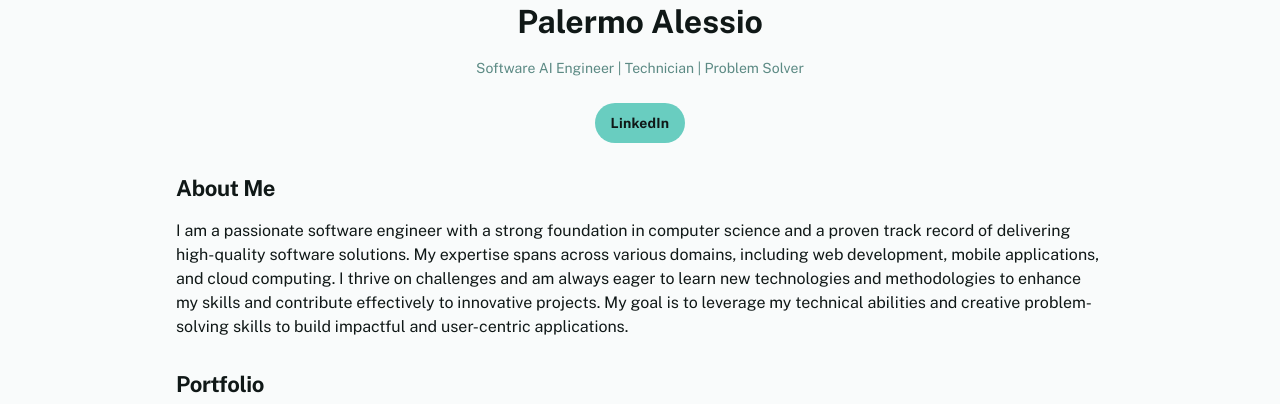
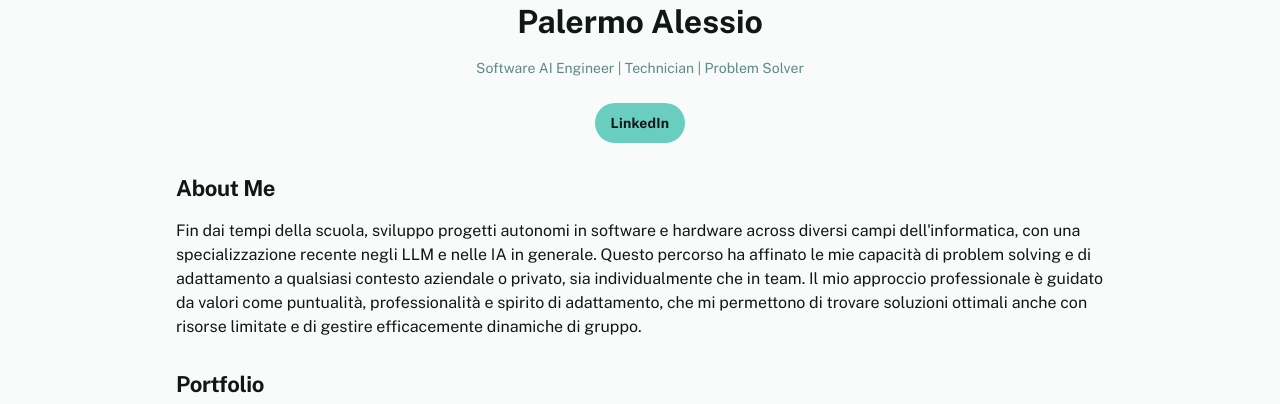
Before and after one commit to PalermoAlessio/PalermoAlessio.github.io, a plain HTML site: page index.html in a window 1280 px wide. Shown: the part 310-714 px from the top of the page. Drawn offline with nearby package versions, Linux system fonts and the light colour scheme.

Commit message:
Update index.html

```diff
--- a/index.html
+++ b/index.html
@@ -56,10 +56,7 @@
             </div>
             <h2 data-lang="about-me-title" class="text-[22px] font-bold leading-tight tracking-[-0.015em] px-4 pb-3 pt-5">About Me</h2>
             <p data-lang="about-me" class="text-base font-normal leading-normal pb-3 pt-1 px-4">
-              I am a passionate software engineer with a strong foundation in computer science and a proven track record of delivering high-quality software solutions. My expertise
-              spans across various domains, including web development, mobile applications, and cloud computing. I thrive on challenges and am always eager to learn new
-              technologies and methodologies to enhance my skills and contribute effectively to innovative projects. My goal is to leverage my technical abilities and creative
-              problem-solving skills to build impactful and user-centric applications.
+              Fin dai tempi della scuola, sviluppo progetti autonomi in software e hardware across diversi campi dell'informatica, con una specializzazione recente negli LLM e nelle IA in generale. Questo percorso ha affinato le mie capacità di problem solving e di adattamento a qualsiasi contesto aziendale o privato, sia individualmente che in team. Il mio approccio professionale è guidato da valori come puntualità, professionalità e spirito di adattamento, che mi permettono di trovare soluzioni ottimali anche con risorse limitate e di gestire efficacemente dinamiche di gruppo.
             </p>
             <h2 data-lang="portfolio-title" class="text-[22px] font-bold leading-tight tracking-[-0.015em] px-4 pb-3 pt-5">Portfolio</h2>
             <div class="grid grid-cols-[repeat(auto-fit,minmax(158px,1fr))] gap-3 p-4">
@@ -97,7 +94,7 @@
             <h2 data-lang="contact-title" class="text-[22px] font-bold leading-tight tracking-[-0.015em] px-4 pb-3 pt-5">Contact</h2>
             <div class="@container">
               <div class="flex flex-row justify-center gap-4 px-4">
-                <div class="flex flex-col items-center gap-2 bg-[#f9fbfb] dark:bg-gray-800 py-2.5 text-center">
+                <a href="https://it.linkedin.com/in/alessio-palermo-41b306152" target="_blank" rel="noopener noreferrer" class="flex flex-col items-center gap-2 bg-[#f9fbfb] dark:bg-gray-800 py-2.5 text-center cursor-pointer">
                   <div class="rounded-full bg-[#eaf1f0] dark:bg-gray-700 p-2.5">
                     <div class="text-[#101817] dark:text-gray-200" data-icon="LinkedinLogo" data-size="20px" data-weight="regular">
                       <svg xmlns="http://www.w3.org/2000/svg" width="20px" height="20px" fill="currentColor" viewBox="0 0 256 256">
@@ -108,8 +105,8 @@
                     </div>
                   </div>
                   <p class="text-sm font-medium leading-normal">LinkedIn</p>
-                </div>
-                <div class="flex flex-col items-center gap-2 bg-[#f9fbfb] dark:bg-gray-800 py-2.5 text-center">
+                </a>
+                <a href="https://github.com/PalermoAlessio" target="_blank" rel="noopener noreferrer" class="flex flex-col items-center gap-2 bg-[#f9fbfb] dark:bg-gray-800 py-2.5 text-center cursor-pointer">
                   <div class="rounded-full bg-[#eaf1f0] dark:bg-gray-700 p-2.5">
                     <div class="text-[#101817] dark:text-gray-200" data-icon="GithubLogo" data-size="20px" data-weight="regular">
                       <svg xmlns="http://www.w3.org/2000/svg" width="20px" height="20px" fill="currentColor" viewBox="0 0 256 256">
@@ -120,8 +117,8 @@
                     </div>
                   </div>
                   <p class="text-sm font-medium leading-normal">GitHub</p>
-                </div>
-                <div class="flex flex-col items-center gap-2 bg-[#f9fbfb] dark:bg-gray-800 py-2.5 text-center">
+                </a>
+                <a href="tel:+393468609789" class="flex flex-col items-center gap-2 bg-[#f9fbfb] dark:bg-gray-800 py-2.5 text-center cursor-pointer">
                   <div class="rounded-full bg-[#eaf1f0] dark:bg-gray-700 p-2.5">
                     <div class="text-[#101817] dark:text-gray-200" data-icon="Phone" data-size="20px" data-weight="regular">
                       <svg xmlns="http://www.w3.org/2000/svg" width="20px" height="20px" fill="currentColor" viewBox="0 0 256 256">
@@ -132,7 +129,7 @@
                     </div>
                   </div>
                   <p class="text-sm font-medium leading-normal">Phone</p>
-                </div>
+                </a>
               </div>
             </div>
             <footer class="flex flex-col gap-6 px-5 py-10 text-center @container">
@@ -173,7 +170,7 @@
         en: {
           'title': 'Software AI Engineer | Technician | Problem Solver',
           'about-me-title': 'About Me',
-          'about-me': 'I am a passionate software engineer with a strong foundation in computer science and a proven track record of delivering high-quality software solutions. My expertise spans across various domains, including web development, mobile applications, and cloud computing. I thrive on challenges and am always eager to learn new technologies and methodologies to enhance my skills and contribute effectively to innovative projects. My goal is to leverage my technical abilities and creative problem-solving skills to build impactful and user-centric applications.',
+          'about-me': 'Since school days, I have been developing autonomous projects in software and hardware across various fields of computer science, with a recent specialization in LLMs and AI in general. This path has honed my problem-solving skills and adaptability to any corporate or private context, both individually and in teams. My professional approach is guided by values such as punctuality, professionalism, and adaptability, which allow me to find optimal solutions even with limited resources and to effectively manage group dynamics.',
           'portfolio-title': 'Portfolio',
           'contact-title': 'Contact',
           'footer': '© 2024 Palermo Alessio. All rights reserved.'
@@ -181,7 +178,7 @@
         it: {
           'title': 'Ingegnere Software AI | Tecnico | Risolutore di Problemi',
           'about-me-title': 'Su di Me',
-          'about-me': 'Sono un ingegnere software appassionato con una solida base in informatica e un track record comprovato nella consegna di soluzioni software di alta qualità. La mia expertise copre vari domini, inclusi sviluppo web, applicazioni mobile e cloud computing. Prosperò nelle sfide e sono sempre desideroso di imparare nuove tecnologie e metodologie per migliorare le mie abilità e contribuire efficacemente a progetti innovativi. Il mio obiettivo è sfruttare le mie abilità tecniche e le capacità creative di problem-solving per costruire applicazioni impactful e centrate sull\'utente.',
+          'about-me': 'Fin dai tempi della scuola, sviluppo progetti autonomi in software e hardware across diversi campi dell\'informatica, con una specializzazione recente negli LLM e nelle IA in generale. Questo percorso ha affinato le mie capacità di problem solving e di adattamento a qualsiasi contesto aziendale o privato, sia individualmente che in team. Il mio approccio professionale è guidato da valori come puntualità, professionalità e spirito di adattamento, che mi permettono di trovare soluzioni ottimali anche con risorse limitate e di gestire efficacemente dinamiche di gruppo.',
           'portfolio-title': 'Portfolio',
           'contact-title': 'Contatti',
           'footer': '© 2024 Palermo Alessio. Tutti i diritti riservati.'
```
